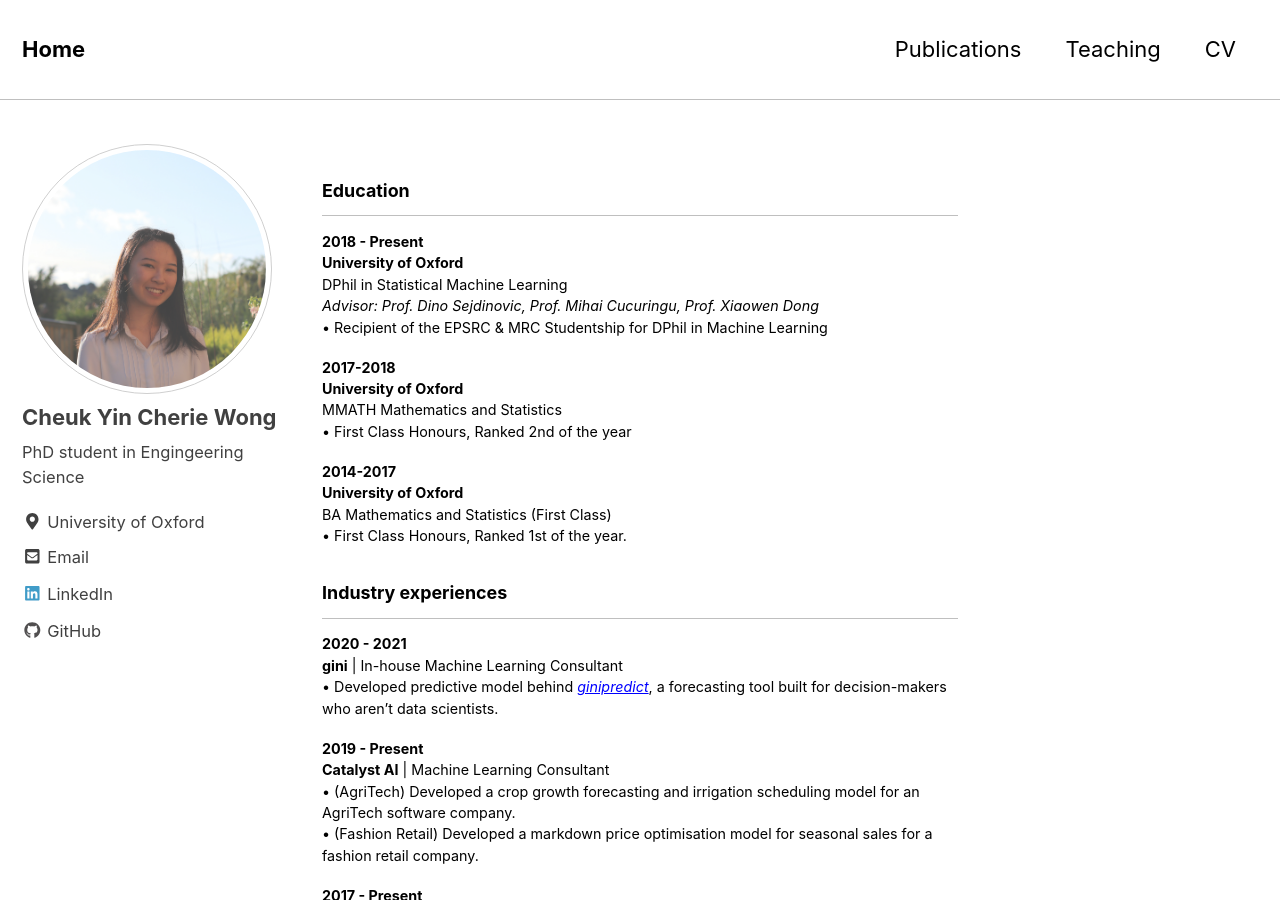
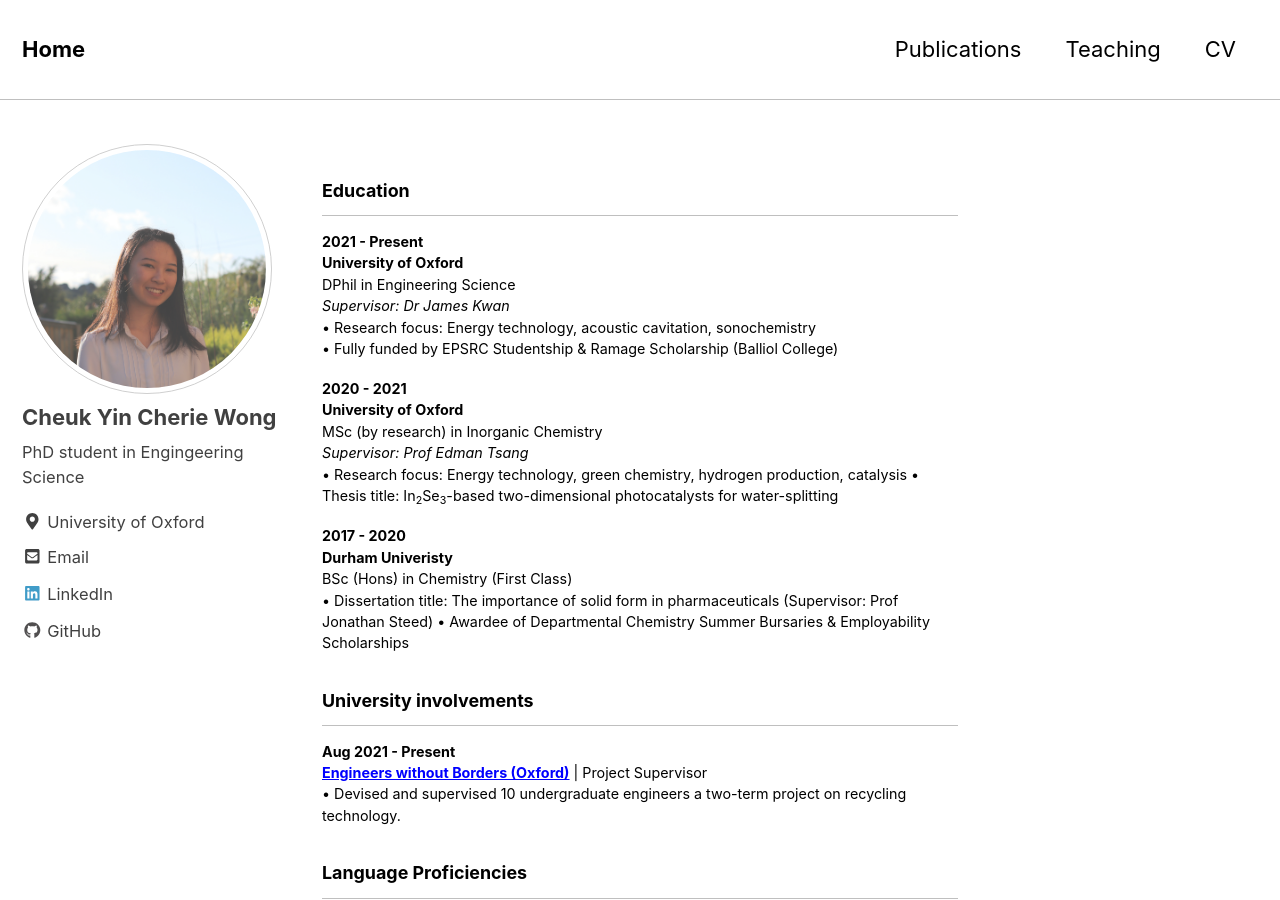
Before and after one commit to cheriewong/cheriewong.github.io, a Jekyll site: the page built from _pages/cv.md, in a window 1280 px wide and 900 px high. Built offline with Jekyll 4.4.1, drawn with Linux system fonts in a browser that asks for light colours; nearby versions of some CDN libraries; some of the changed text lies outside the part shown.

```diff
--- a/_pages/cv.md
+++ b/_pages/cv.md
@@ -17,22 +17,27 @@ a.uline {text-decoration:underline;}
 
 ## Education
 ---
-**2018 - Present**<br>
+**2021 - Present**<br>
 **University of Oxford**<br>
-DPhil in Statistical Machine Learning <br>
-*Advisor: Prof. Dino Sejdinovic, Prof. Mihai Cucuringu, Prof. Xiaowen Dong* <br>
-•	Recipient of the EPSRC & MRC Studentship for DPhil in Machine Learning <br>
+DPhil in Engineering Science <br>
+*Supervisor: Dr James Kwan* <br>
+• Research focus: Energy technology, acoustic cavitation, sonochemistry<br>
+•	Fully funded by EPSRC Studentship & Ramage Scholarship (Balliol College)<br>
 
+**2020 - 2021**<br>
+**University of Oxford**<br>
+MSc (by research) in Inorganic Chemistry <br>
+*Supervisor: Prof Edman Tsang* <br>
+• Research focus: Energy technology, green chemistry, hydrogen production, catalysis
+• Thesis title: In<sub>2</sub>Se<sub>3</sub>-based two-dimensional photocatalysts for water-splitting
 
-**2017-2018**<br>
-**University of Oxford**<br>
-MMATH Mathematics and Statistics <br>
-•	First Class Honours, Ranked 2nd of the year
+**2017 - 2020**<br>
+**Durham Univeristy**<br>
+BSc (Hons) in Chemistry (First Class)<br>
+•	Dissertation title: The importance of solid form in pharmaceuticals (Supervisor: Prof Jonathan Steed)
+•	Awardee of Departmental Chemistry Summer Bursaries & Employability Scholarships
 
-**2014-2017**<br>
-**University of Oxford**<br>
-BA Mathematics and Statistics (First Class)<br>
-•	First Class Honours, Ranked 1st of the year.
+<!--
 
 ## Industry experiences
 ---
@@ -51,18 +56,16 @@ BA Mathematics and Statistics (First Class)<br>
 •	Designed machine learning projects (e.g SnP500 time series analysis, Kickstarter product success rate model etc.) for [*KATE*](https://cambridgespark.com/kate/), a proprietary AI-powered learning and assessment platform for upskilling in Data Science. <br>
 •	Organised bootcamps for the Applied Data Science course where I taught modules on time series, Explainable AI and recommender systems. <br>
 
+-->
+
 ## University involvements
 ---
 
-**2019 - Present** <br>
-**Juvenate HK** | Advisor <br>
-•	Provided advices for growing and managing [*Juvenate*](https://www.linkedin.com/company/juvenate-hk/mycompany/), a consultancy for helping social enterprise and NGOs to deliver greater social impact. <br>
+**Aug 2021 - Present** <br>
+**[Engineers without Borders (Oxford)](https://www.ewbox.org/)** | Project Supervisor <br>
+•	Devised and supervised 10 undergraduate engineers a two-term project on recycling technology.<br>
 
-**2017 - 2019** <br>
-**[Oxford Strategy Group Digial](https://www.osgdigitallabs.com/)** | Co-founder, Managing Director <br>
-•	Launched and managed Oxford's first machine learning consultancy with over 50 consultants, with over 30% being DPhil students. <br>
-•	Pitched 6 projects to multinational clients and maintained a diverse portfolio ranging from FTSE100 companies to Tech startups such as P&G, Unilever, MedTech and banks. <br>
-•	Partnered with industrial players such as Quantum Black, BCG Gamma, OC&C and CambridgeSpark. <br>
+<!--
 
 ## Publications
 ---
```
Also changed, not shown: other parts of _pages/cv.md (+2 -1 lines), _code/software_package1.md (+2 -0 lines), _pages/about.md (+2 -15 lines).
